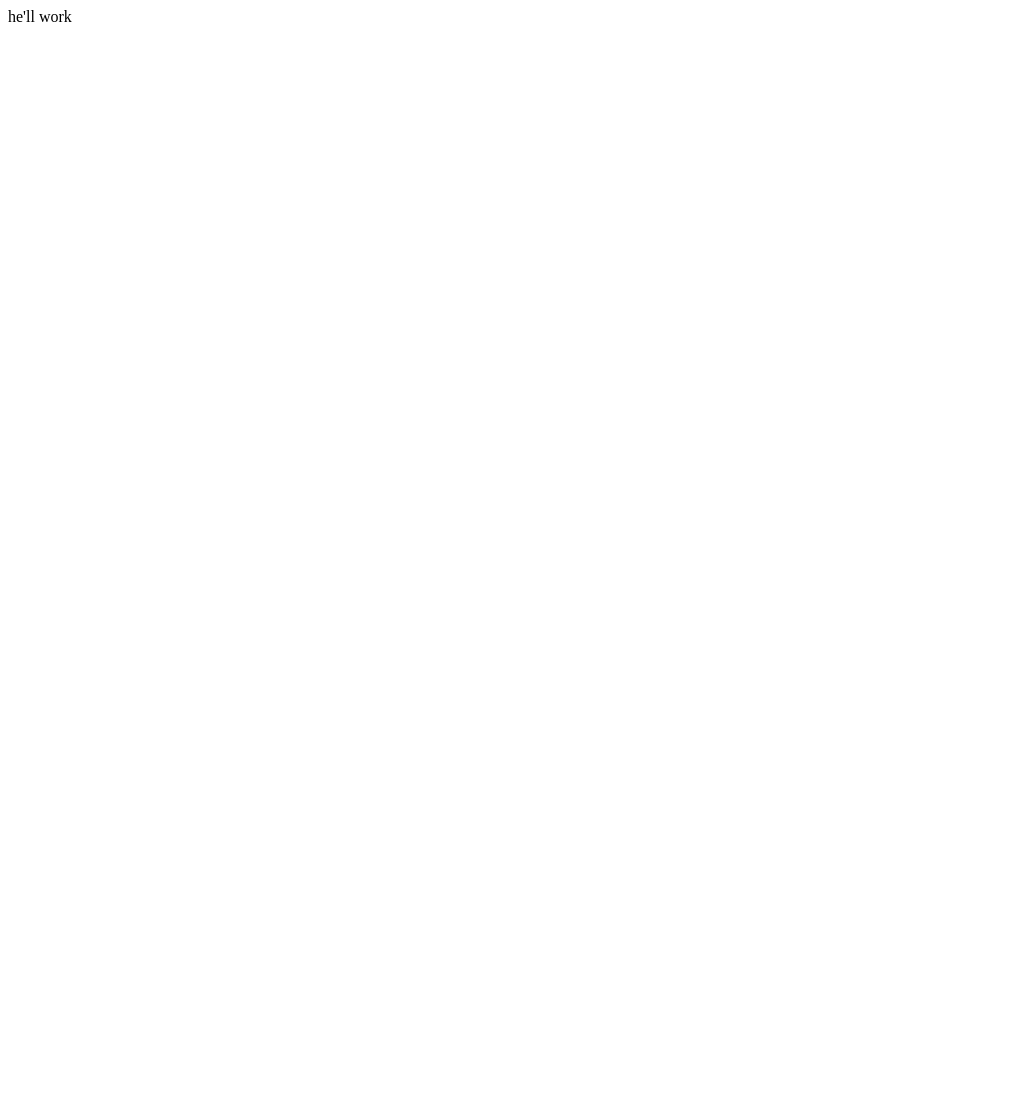
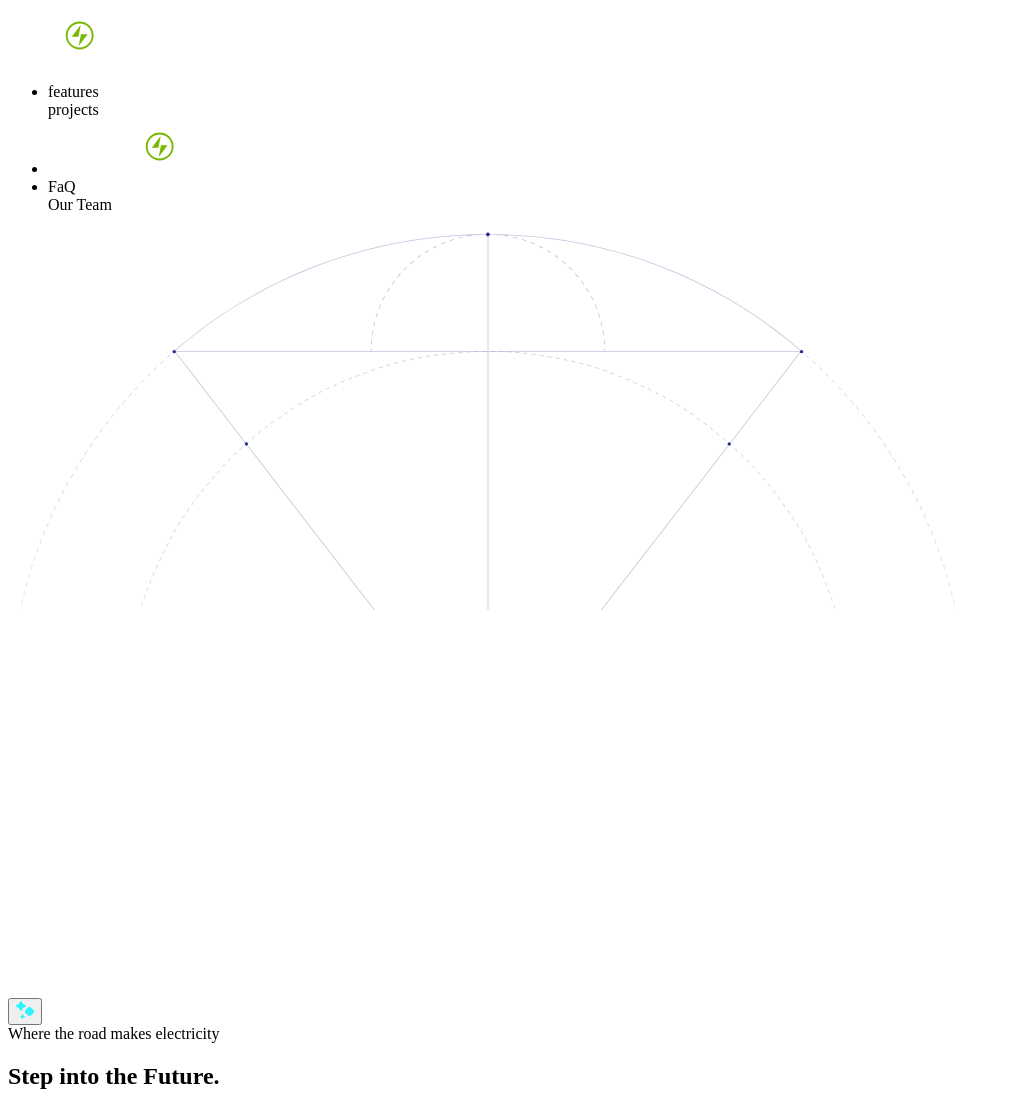
Before and after one commit to Gerrard2022/lecRo, a React (Vite) app: page / in a window 1280 px wide. Shown: the top 1097 px of the page, without its empty margins (0-1011 px from the left). Before the commit the page ends 800 px from the top, so only its background shows below. Built offline with nearby package versions, Linux system fonts and the light colour scheme.

Commit message:
Update App.jsx

```diff
--- a/src/App.jsx
+++ b/src/App.jsx
@@ -9,7 +9,17 @@ import Footer from "./sections/Footer.jsx";
 
 function App() {
 
-  return <div> he'll work </div>
+  return (
+   <main className='overflow-hidden'>
+      <Header />
+      <Hero />
+      <Features />
+      <Projects />
+      <Team />
+      <Faq />
+      <Footer/>
+   </main>
+  )
 }
 
 export default App
```
